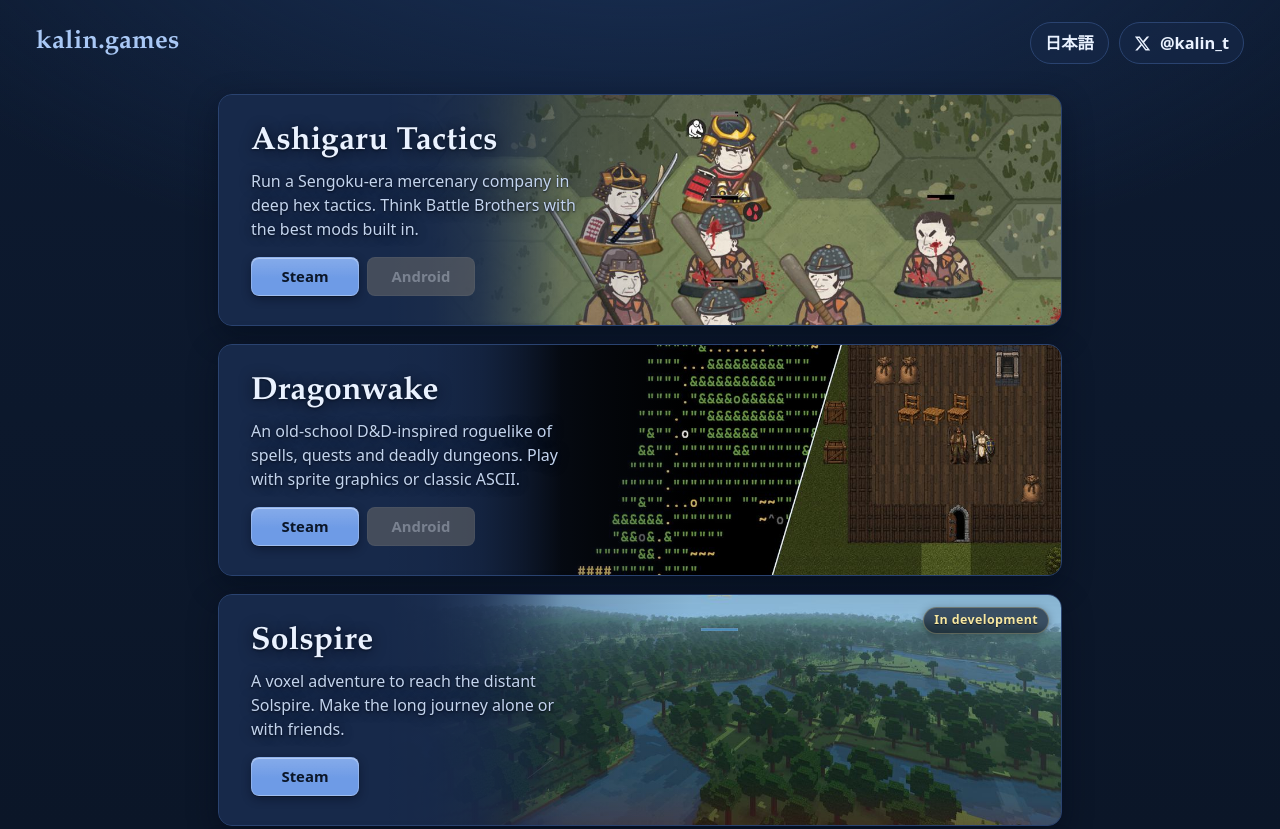
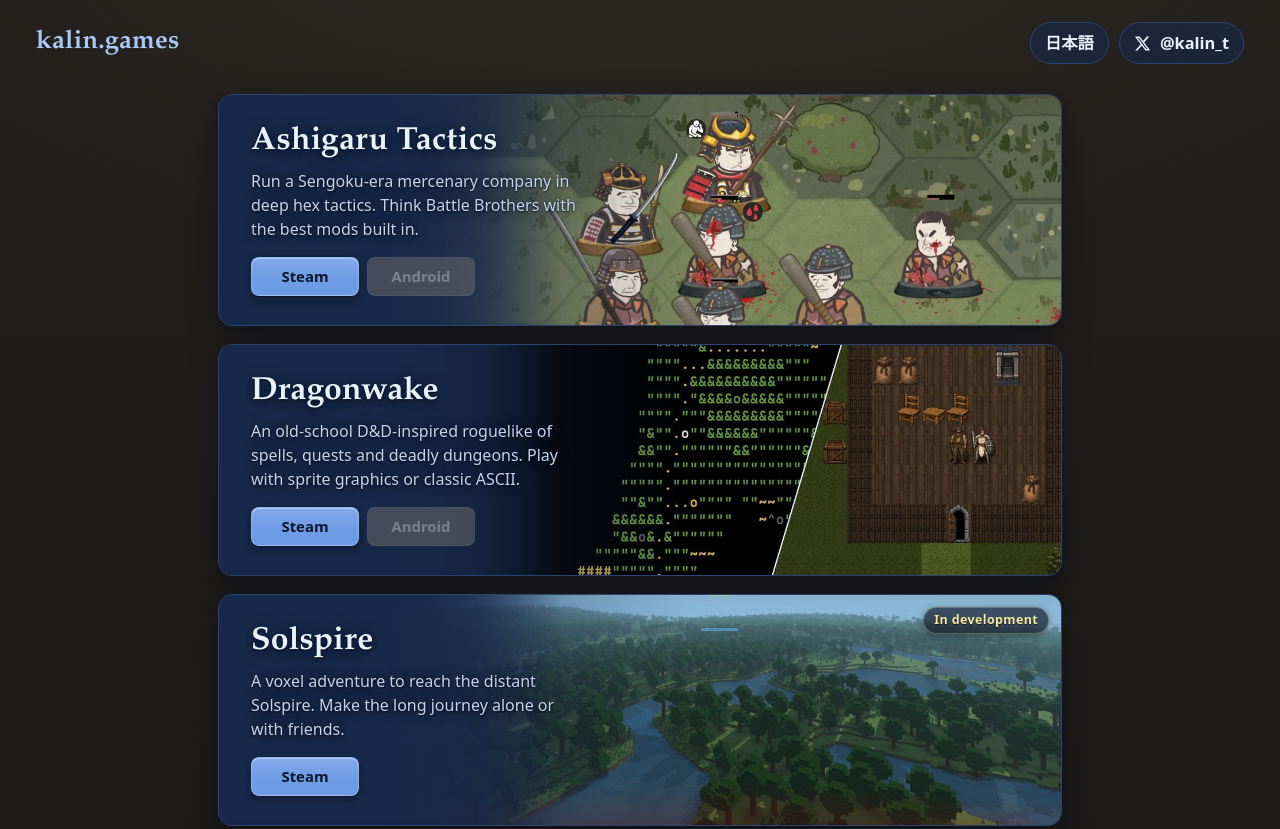
Before and after one commit to kalineh/kalineh.github.io, a plain HTML site: page index.html in a window 1280 px wide. Shown: the top 829 px of the page. Drawn offline with Linux system fonts and the light colour scheme.

Commit message:
Warm dark gray background

```diff
--- a/index.html
+++ b/index.html
@@ -25,7 +25,7 @@
 <style>
   :root {
     color-scheme: dark;
-    --bg: #0b1628;
+    --bg: #1c1a18;
     --card: #17294a;
     --card-edge: #2a4370;
     --text: #eaf2ff;
@@ -45,8 +45,8 @@
   body {
     margin: 0; min-height: 100vh; color: var(--text); font: 16px/1.5 var(--sans);
     background:
-      radial-gradient(1200px 600px at 50% -10%, #1a3157 0%, transparent 70%),
-      linear-gradient(180deg, #0d1a30 0%, var(--bg) 60%);
+      radial-gradient(1200px 600px at 50% -10%, #2e2a26 0%, transparent 70%),
+      linear-gradient(180deg, #221f1c 0%, var(--bg) 60%);
     -webkit-font-smoothing: antialiased;
   }
   a { color: inherit; }
```
Also changed, not shown: ja/index.html (+3 -3 lines).
